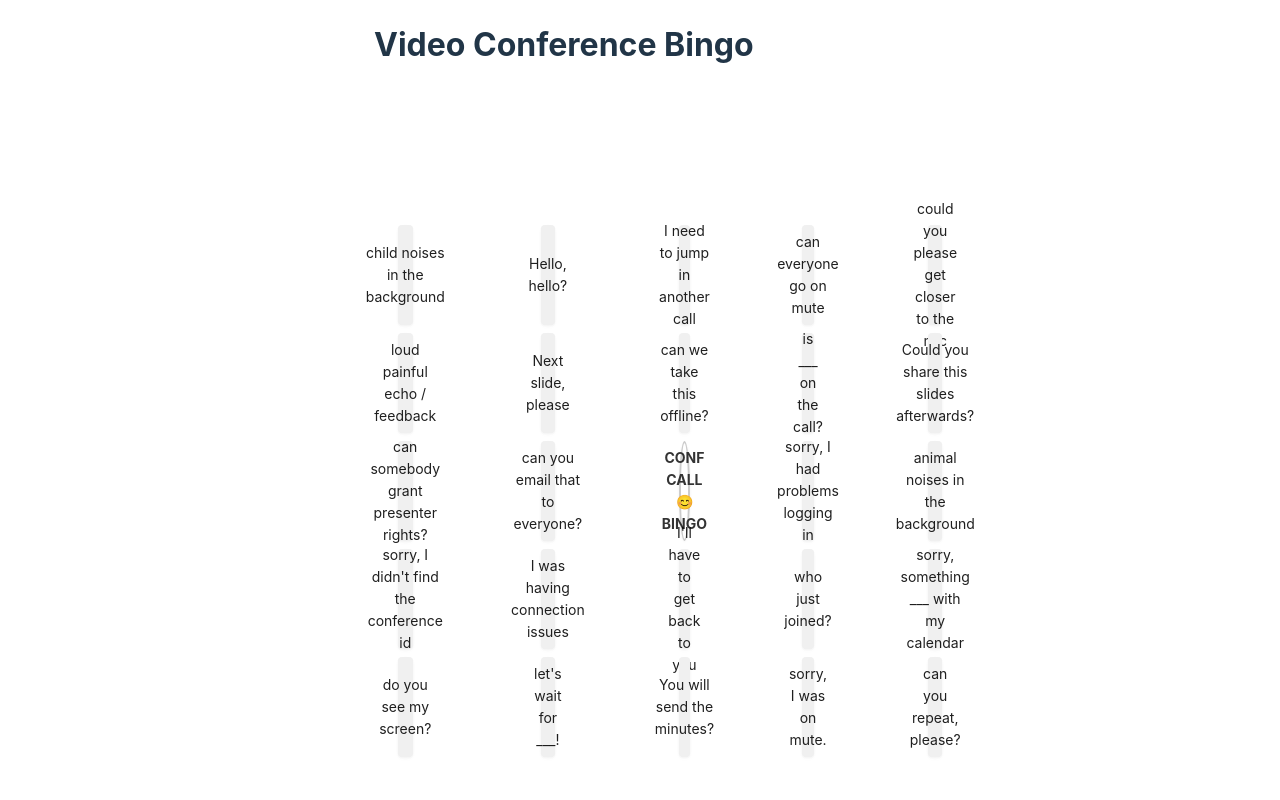
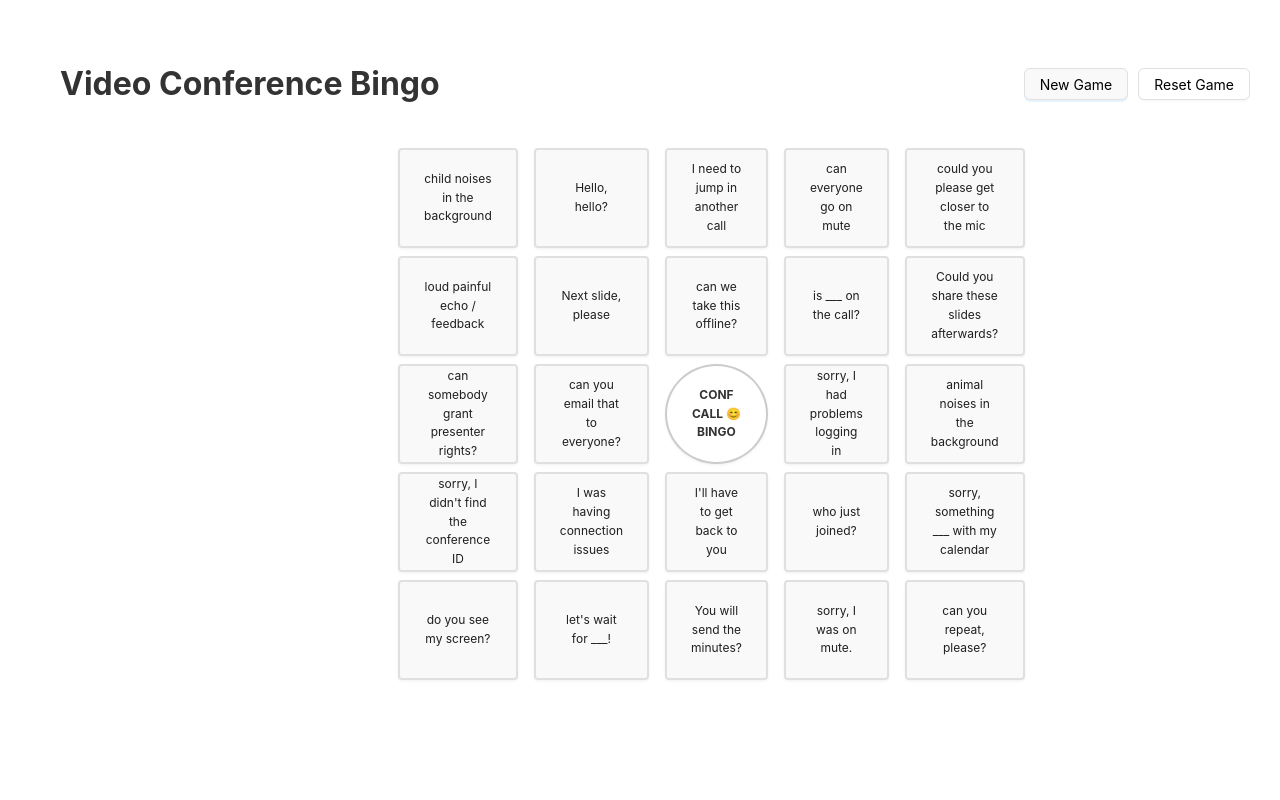
Before and after one commit to dnyaneshwargiri/bingo-app, a React (Vite) app: page / in a window 1280 px wide. Shown: the top 800 px of the page. Built offline with nearby package versions, Linux system fonts and the light colour scheme.

Commit message:
feat: css adjusted

```diff
--- a/src/App.css
+++ b/src/App.css
@@ -4,3 +4,50 @@
   padding: 2rem;
   text-align: center;
 }
+
+.main-container {
+  display: flex;
+  flex-direction: column;
+  align-items: center;
+  padding: 20px;
+}
+
+.header {
+  width: 100%;
+  display: flex;
+  justify-content: space-between;
+  align-items: center;
+  margin-bottom: 20px;
+}
+
+.app-title {
+  color: #333;
+  text-align: left;
+  flex-grow: 1;
+  margin: 0;
+}
+
+.button-group {
+  display: flex;
+  justify-content: flex-end;
+  align-items: center;
+  position: absolute;
+  right: 30px;
+  z-index: 10;
+}
+
+.button-group .ant-btn {
+  margin-left: 10px;
+}
+
+.button-group .ant-btn-primary {
+  background: #f9f9f9;
+  border-color: #e0e0e0;
+  color: #000;
+}
+
+.button-group .ant-btn-default {
+  background: #fff;
+  border-color: #e0e0e0;
+  color: #000;
+}
--- a/src/App.tsx
+++ b/src/App.tsx
@@ -3,18 +3,45 @@ import BingoCard from './components/bingoCard';
 import BingoAlert from './components/bingoAlert';
 import { Button } from 'antd';
 import { useBingoStore } from './store/bingo.store';
+import './App.css';
 
 const App: React.FC = () => {
-  const { resetGame } = useBingoStore();
+  const resetGame = useBingoStore((state) => state.resetGame);
+  const newGame = useBingoStore((state) => state.newGame);
 
   return (
     <div className="main-container">
-      <h1>Video Conference Bingo</h1>
+      <div className="header">
+        <h1 className="app-title">Video Conference Bingo</h1>
+        <div className="button-group">
+          <Button
+            type="primary"
+            style={{
+              background: '#f9f9f9',
+              borderColor: '#e0e0e0',
+              color: '#000',
+            }}
+            onClick={newGame}
+          >
+            New Game
+          </Button>
+          <Button
+            type="default"
+            variant="outlined"
+            onClick={resetGame}
+            style={{
+              marginLeft: '10px',
+              background: '#fff',
+              borderColor: '#e0e0e0',
+              color: '#000',
+            }}
+          >
+            Reset Game
+          </Button>
+        </div>
+      </div>
       <BingoAlert />
       <BingoCard />
-      <Button type="primary" onClick={resetGame} className="reset-button">
-        Reset Game
-      </Button>
     </div>
   );
 };
--- a/src/components/bingoAlert.tsx
+++ b/src/components/bingoAlert.tsx
@@ -3,16 +3,17 @@ import { Modal } from 'antd';
 import { useBingoStore } from '../store/bingo.store';
 
 const BingoAlert: React.FC = () => {
-  const { checkWin } = useBingoStore();
+  const { setHasWon, hasWon } = useBingoStore();
 
   useEffect(() => {
-    if (checkWin()) {
+    if (hasWon) {
       Modal.success({
         title: 'Bingo!',
         content: 'Congratulations, you won!',
+        onOk: () => setHasWon(false),
       });
     }
-  }, [checkWin]);
+  }, [hasWon, setHasWon]);
 
   return null;
 };
--- a/src/components/bingoCard.css
+++ b/src/components/bingoCard.css
@@ -1,7 +1,7 @@
 .bingo-card-container {
   display: flex;
   justify-content: center;
-  align-items: center;
+  align-items: start;
   height: 100vh;
   padding: 20px;
   box-sizing: border-box;
@@ -9,10 +9,11 @@
 
 .bingo-grid {
   display: grid;
-  grid-template-columns: repeat(5, 1fr);
   gap: 8px;
   width: 100%;
   max-width: 500px;
+  grid-template-columns: repeat(5, 1fr);
+  gap: 8px;
 }
 
 .bingo-cell {
@@ -21,8 +22,9 @@
   justify-content: center;
   height: 100px;
   text-align: center;
-  font-size: 14px;
-  background-color: #f0f0f0;
+  font-size: 12px;
+  background-color: #f9f9f9;
+  border: 2px solid #e0e0e0;
   box-shadow: 0 4px 8px rgba(0, 0, 0, 0.1);
   border-radius: 4px;
   cursor: pointer;
@@ -32,6 +34,7 @@
 .bingo-cell.selected {
   background-color: #d1e7dd;
   box-shadow: 0 4px 12px rgba(0, 0, 0, 0.15);
+  border-color: #a8d5c5;
 }
 
 .middle-circle {
--- a/src/components/bingoCard.tsx
+++ b/src/components/bingoCard.tsx
@@ -1,30 +1,34 @@
 import React from 'react';
-import { Card, Row, Col, message } from 'antd';
+import { Card, Row, Col } from 'antd';
 import { useBingoStore } from './../store/bingo.store';
 import './bingoCard.css';
 
 const BingoCard: React.FC = () => {
   const { phrases, selectedCells, toggleCell, checkWin } = useBingoStore();
 
-  const renderCell = (index: number) => (
-    <Col span={4} key={index} onClick={() => handleCellClick(index)}>
+  const renderCell = (index: number) => {
+    const isCenterCell = index === 12;
+    const phrase = isCenterCell
+      ? 'CONF CALL 😊 BINGO'
+      : phrases[index < 12 ? index : index - 1];
+
+    return (
+      <Col span={100} key={index} onClick={() => handleCellClick(index)}>
         <Card
           bordered={selectedCells[index]}
           className={`bingo-cell ${selectedCells[index] ? 'selected' : ''} ${
-          index === 12 ? 'middle-circle' : ''
+            isCenterCell ? 'middle-circle' : ''
           }`}
         >
-        {index === 12 ? 'CONF CALL 😊 BINGO' : phrases[index]}
+          {phrase}
         </Card>
       </Col>
     );
+  };
 
   const handleCellClick = (index: number) => {
     toggleCell(index);
-
-    if (checkWin()) {
-      message.success("Bingo! You've won!");
-    }
+    checkWin();
   };
 
   return (
--- a/src/index.css
+++ b/src/index.css
@@ -3,9 +3,8 @@
   line-height: 1.5;
   font-weight: 400;
 
-  color-scheme: light dark;
   color: rgba(255, 255, 255, 0.87);
-  background-color: #242424;
+  background-color: #ffffff;
 
   font-synthesis: none;
   text-rendering: optimizeLegibility;
@@ -14,14 +13,6 @@
 }
 
 body {
-  place-items: center;
   min-width: 320px;
   min-height: 100vh;
 }
-
-@media (prefers-color-scheme: light) {
-  :root {
-    color: #213547;
-    background-color: #ffffff;
-  }
-}
--- a/src/store/bingo.store.ts
+++ b/src/store/bingo.store.ts
@@ -1,12 +1,5 @@
 import { create } from 'zustand';
-
-interface BingoState {
-  phrases: string[];
-  selectedCells: boolean[];
-  toggleCell: (index: number) => void;
-  resetGame: () => void;
-  checkWin: () => boolean;
-}
+import { BingoState } from '../types/bingoState';
 
 export const useBingoStore = create<BingoState>((set, get) => ({
   phrases: [
@@ -19,13 +12,12 @@ export const useBingoStore = create<BingoState>((set, get) => ({
     'Next slide, please',
     'can we take this offline?',
     'is ___ on the call?',
-    'Could you share this slides afterwards?',
+    'Could you share these slides afterwards?',
     'can somebody grant presenter rights?',
     'can you email that to everyone?',
-    '',
     'sorry, I had problems logging in',
     'animal noises in the background',
-    "sorry, I didn't find the conference id",
+    "sorry, I didn't find the conference ID",
     'I was having connection issues',
     "I'll have to get back to you",
     'who just joined?',
@@ -37,6 +29,7 @@ export const useBingoStore = create<BingoState>((set, get) => ({
     'can you repeat, please?',
   ],
   selectedCells: Array(25).fill(false),
+  hasWon: false,
 
   toggleCell: (index) =>
     set((state) => {
@@ -45,35 +38,62 @@ export const useBingoStore = create<BingoState>((set, get) => ({
       return { selectedCells: updatedCells };
     }),
 
-  resetGame: () => set({ selectedCells: Array(25).fill(false) }),
+  resetGame: () =>
+    set({
+      selectedCells: Array(25).fill(false),
+      hasWon: false,
+    }),
+
+  newGame: () =>
+    set({
+      phrases: get().shufflePhrases(),
+      selectedCells: Array(25).fill(false),
+      hasWon: false,
+    }),
+
+  shufflePhrases: () => {
+    const shuffled = [...get().phrases];
+    for (let i = shuffled.length - 1; i > 0; i--) {
+      const j = Math.floor(Math.random() * (i + 1));
+      [shuffled[i], shuffled[j]] = [shuffled[j], shuffled[i]];
+    }
+    return shuffled;
+  },
 
   checkWin: () => {
-    const { selectedCells } = get();
-
-    // Define all possible winning combinations
+    const { selectedCells, hasWon, setHasWon } = get();
     const winningCombinations = [
-      // Rows
       [0, 1, 2, 3, 4],
       [5, 6, 7, 8, 9],
       [10, 11, 12, 13, 14],
       [15, 16, 17, 18, 19],
       [20, 21, 22, 23, 24],
-
-      // Columns
       [0, 5, 10, 15, 20],
       [1, 6, 11, 16, 21],
       [2, 7, 12, 17, 22],
       [3, 8, 13, 18, 23],
       [4, 9, 14, 19, 24],
-
-      // Diagonals
       [0, 6, 12, 18, 24],
       [4, 8, 12, 16, 20],
     ];
 
-    // Check if any winning combination is fully selected
-    return winningCombinations.some((combination) =>
+    const remainingCombinations = winningCombinations.filter((combination) =>
+      combination.some((index) => !selectedCells[index])
+    );
+
+    const isWinningCombination = remainingCombinations.some((combination) =>
       combination.every((index) => selectedCells[index])
     );
+
+    if (isWinningCombination && !hasWon) {
+      setHasWon(true);
+      return true;
+    } else if (!isWinningCombination && hasWon) {
+      setHasWon(false);
+    }
+
+    return false;
   },
+
+  setHasWon: (value) => set({ hasWon: value }),
 }));
--- /dev/null
+++ b/src/types/bingoState.ts
@@ -0,0 +1,11 @@
+export interface BingoState {
+    phrases: string[];
+    selectedCells: boolean[];
+    toggleCell: (index: number) => void;
+    resetGame: () => void;
+    newGame: () => void;
+    checkWin: () => boolean;
+    hasWon: boolean;
+    setHasWon: (value: boolean) => void;
+    shufflePhrases: () => string[];
+  }
```
Lines whose indentation alone changed are shown as unchanged.
